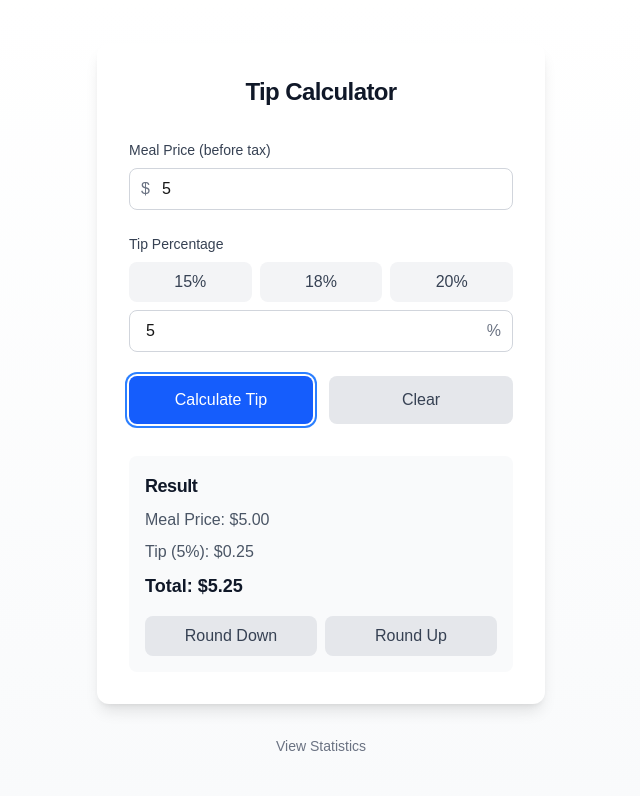
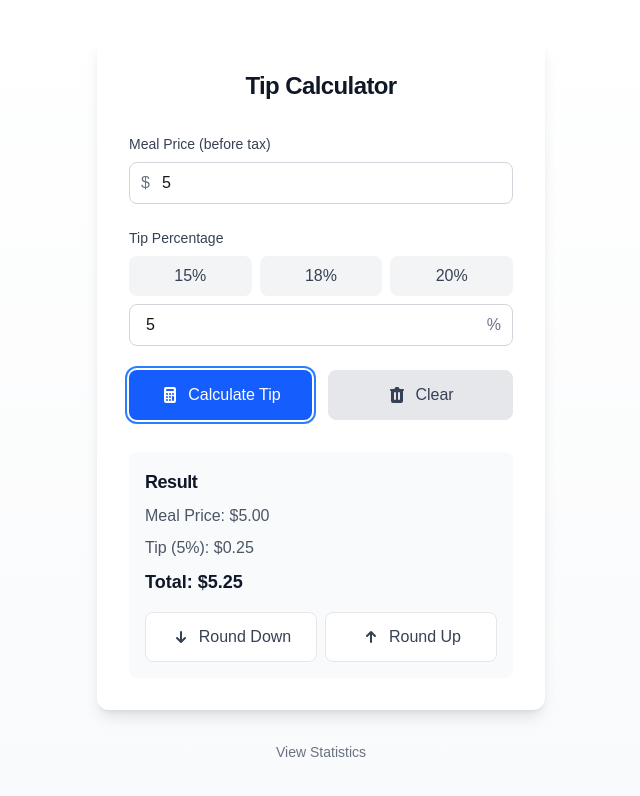
Before and after one commit to WeizhenW/tips-calculator, a Next.js app: page / in a window 1280 px wide. Both pictures are taken after typing "5", "5" into the empty fields and a click on the button "Calculate Tip". Shown: the top 796 px of the page, without its empty margins (319-959 px from the left). Built offline with nearby package versions, Linux system fonts and the light colour scheme.

Commit message:
add icons

```diff
--- a/app/page.tsx
+++ b/app/page.tsx
@@ -144,15 +144,21 @@ export default function Home() {
           <div className="flex gap-4">
             <button
               type="submit"
-              className="flex-1 bg-blue-600 text-white px-6 py-3 rounded-lg font-medium hover:bg-blue-700 focus:outline-none focus:ring-2 focus:ring-blue-500 focus:ring-offset-2 dark:focus:ring-offset-gray-800"
+              className="flex-1 bg-blue-600 text-white px-6 py-3 rounded-lg font-medium hover:bg-blue-700 focus:outline-none focus:ring-2 focus:ring-blue-500 focus:ring-offset-2 dark:focus:ring-offset-gray-800 flex items-center justify-center gap-2"
             >
+              <svg xmlns="http://www.w3.org/2000/svg" className="h-5 w-5" viewBox="0 0 20 20" fill="currentColor">
+                <path fillRule="evenodd" d="M6 2a2 2 0 00-2 2v12a2 2 0 002 2h8a2 2 0 002-2V4a2 2 0 00-2-2H6zm1 2a1 1 0 000 2h6a1 1 0 100-2H7zm6 7a1 1 0 011 1v3a1 1 0 11-2 0v-3a1 1 0 011-1zm-3 3a1 1 0 100 2h.01a1 1 0 100-2H10zm-4 1a1 1 0 011-1h.01a1 1 0 110 2H7a1 1 0 01-1-1zm1-4a1 1 0 100 2h.01a1 1 0 100-2H7zm2 1a1 1 0 011-1h.01a1 1 0 110 2H10a1 1 0 01-1-1zm4-4a1 1 0 100 2h.01a1 1 0 100-2H13zM9 9a1 1 0 011-1h.01a1 1 0 110 2H10a1 1 0 01-1-1zM7 8a1 1 0 000 2h.01a1 1 0 000-2H7z" clipRule="evenodd" />
+              </svg>
               Calculate Tip
             </button>
             <button
               type="button"
               onClick={handleClear}
-              className="flex-1 bg-gray-200 dark:bg-gray-700 text-gray-700 dark:text-gray-300 px-6 py-3 rounded-lg font-medium hover:bg-gray-300 dark:hover:bg-gray-600 focus:outline-none focus:ring-2 focus:ring-gray-500 focus:ring-offset-2 dark:focus:ring-offset-gray-800"
+              className="flex-1 bg-gray-200 dark:bg-gray-700 text-gray-700 dark:text-gray-300 px-6 py-3 rounded-lg font-medium hover:bg-gray-300 dark:hover:bg-gray-600 focus:outline-none focus:ring-2 focus:ring-gray-500 focus:ring-offset-2 dark:focus:ring-offset-gray-800 flex items-center justify-center gap-2 border border-gray-200 dark:border-gray-600 hover:border-gray-300 dark:hover:border-gray-500 transition-all"
             >
+              <svg xmlns="http://www.w3.org/2000/svg" className="h-5 w-5" viewBox="0 0 20 20" fill="currentColor">
+                <path fillRule="evenodd" d="M9 2a1 1 0 00-.894.553L7.382 4H4a1 1 0 000 2v10a2 2 0 002 2h8a2 2 0 002-2V6a1 1 0 100-2h-3.382l-.724-1.447A1 1 0 0011 2H9zM7 8a1 1 0 012 0v6a1 1 0 11-2 0V8zm5-1a1 1 0 00-1 1v6a1 1 0 102 0V8a1 1 0 00-1-1z" clipRule="evenodd" />
+              </svg>
               Clear
             </button>
           </div>
@@ -175,16 +181,22 @@ export default function Home() {
                 <button
                   type="button"
                   onClick={() => handleRound('down')}
-                  className="flex-1 bg-gray-200 dark:bg-gray-600 text-gray-700 dark:text-gray-300 px-4 py-2 rounded-lg font-medium hover:bg-gray-300 dark:hover:bg-gray-500 transition-colors"
+                  className="flex-1 flex items-center justify-center gap-2 bg-white dark:bg-gray-700 text-gray-700 dark:text-gray-300 px-4 py-3 rounded-lg font-medium border border-gray-200 dark:border-gray-600 hover:bg-gray-50 dark:hover:bg-gray-600 hover:border-gray-300 dark:hover:border-gray-500 transition-all"
                 >
-                  Round Down
+                  <svg xmlns="http://www.w3.org/2000/svg" className="h-5 w-5" viewBox="0 0 20 20" fill="currentColor">
+                    <path fillRule="evenodd" d="M14.707 10.293a1 1 0 010 1.414l-4 4a1 1 0 01-1.414 0l-4-4a1 1 0 111.414-1.414L9 12.586V5a1 1 0 012 0v7.586l2.293-2.293a1 1 0 011.414 0z" clipRule="evenodd" />
+                  </svg>
+                  <span>Round Down</span>
                 </button>
                 <button
                   type="button"
                   onClick={() => handleRound('up')}
-                  className="flex-1 bg-gray-200 dark:bg-gray-600 text-gray-700 dark:text-gray-300 px-4 py-2 rounded-lg font-medium hover:bg-gray-300 dark:hover:bg-gray-500 transition-colors"
+                  className="flex-1 flex items-center justify-center gap-2 bg-white dark:bg-gray-700 text-gray-700 dark:text-gray-300 px-4 py-3 rounded-lg font-medium border border-gray-200 dark:border-gray-600 hover:bg-gray-50 dark:hover:bg-gray-600 hover:border-gray-300 dark:hover:border-gray-500 transition-all"
                 >
-                  Round Up
+                  <svg xmlns="http://www.w3.org/2000/svg" className="h-5 w-5" viewBox="0 0 20 20" fill="currentColor">
+                    <path fillRule="evenodd" d="M5.293 9.707a1 1 0 010-1.414l4-4a1 1 0 011.414 0l4 4a1 1 0 01-1.414 1.414L11 7.414V15a1 1 0 11-2 0V7.414L6.707 9.707a1 1 0 01-1.414 0z" clipRule="evenodd" />
+                  </svg>
+                  <span>Round Up</span>
                 </button>
               </div>
             </div>
```
